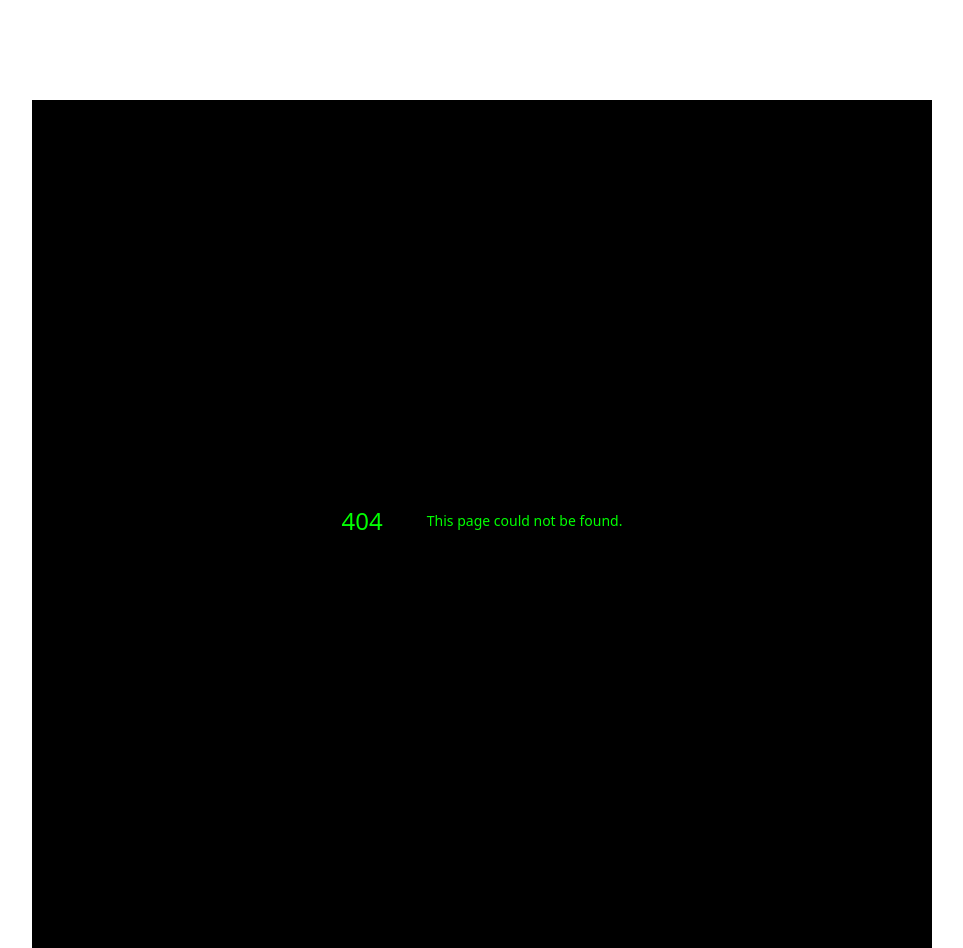
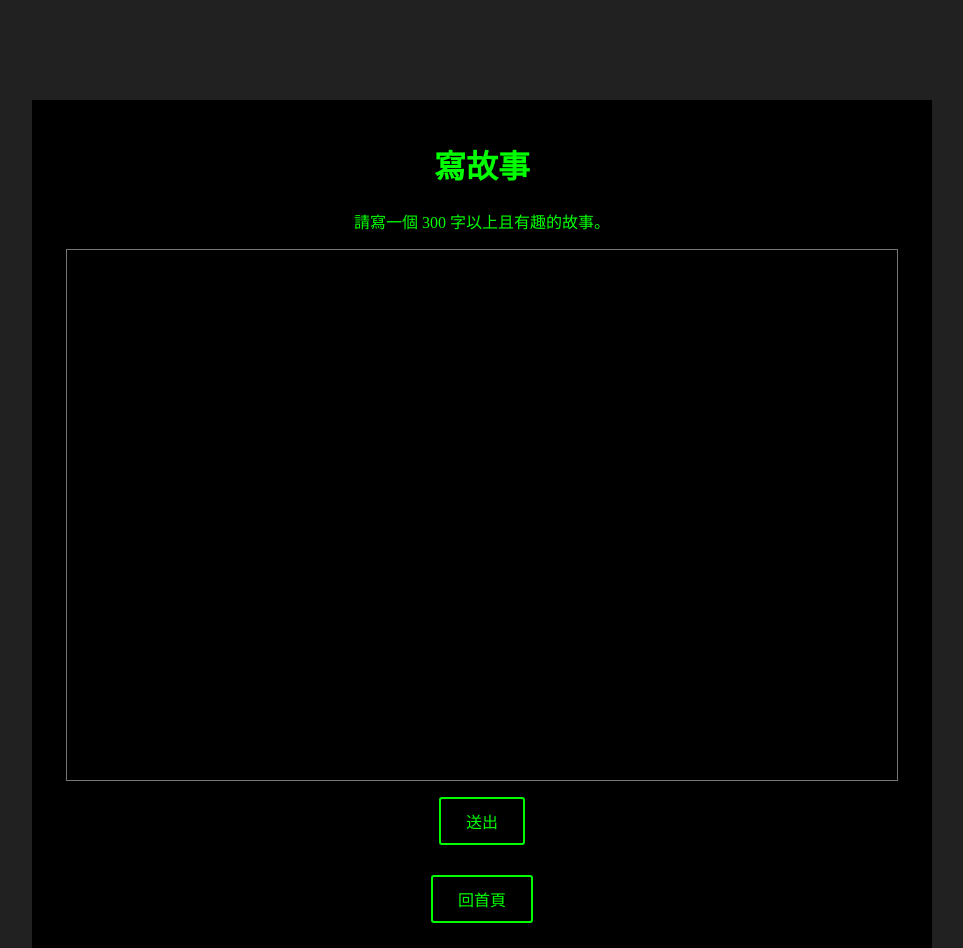
Before and after one commit to HiZollo/hz4ann-flag, a Next.js app: page /levels/19 in a window 1280 px wide. Before the commit this address had no page. Shown: the top 948 px of the page, without its empty margins (158-1121 px from the left). Built offline with nearby package versions, Linux system fonts and the light colour scheme.

Commit message:
chore: add level19 interesting

```diff
--- a/data/flags.json
+++ b/data/flags.json
@@ -12,6 +12,7 @@
   "LEVEL13_STORYTELLER": "hz4ann_flag_{story_composer_m}",
   "LEVEL14_Q": "hz4ann_flag_{0b2c4db71}",
   "LEVEL15_FORMULA": "hz4ann_flag_{aw974ty9p}",
+  "LEVEL19_INTERESTING": "hz4ann_flag_{have趣inside_abk929k}",
   "LEVEL16_BOUNCE": "hz4ann_flag_{bounci_ball}",
   "LEVEL23_GEO": "hz4ann_flag_{567ijnbvcd}"
 }
--- /dev/null
+++ b/pages/levels/19.tsx
@@ -0,0 +1,55 @@
+import { useState, useRef } from 'react'
+import { Button } from '@/components/button'
+import { PopupWrapper } from '@/components/popup'
+import styles from '@/styles/Interesting.module.css'
+
+import Flags from '@/data/flags.json'
+
+export default function () {
+  const [story, setStory] = useState("")
+
+  const [not300, setNot300] = useState(false)
+  const [notInteresting, setNotInteresting] = useState(false)
+  const [win, setWin] = useState(false)
+  const [end, setEnd] = useState(false)
+
+  const handleChange = (e: React.ChangeEvent<HTMLTextAreaElement>) => {
+    setStory(e.currentTarget.value)
+  }
+
+  const submit = () => {
+    if (end) return
+
+    if (story.trim().length < 300) {
+      setNot300(true)
+    }
+
+    else if (!story.includes("趣")) {
+      setNotInteresting(true)
+    }
+
+    else {
+      setWin(true)
+    }
+
+    setEnd(true)
+  }
+
+  return (
+    <>
+      <h1>寫故事</h1>
+      請寫一個 300 字以上且有趣的故事。
+      <textarea className={styles.textarea} value={story} onChange={handleChange} disabled={end} />
+      <Button text="送出" onClick={submit} disabled={end}/>
+      <PopupWrapper open={not300} handleClose={() => setNot300(false)}>
+        你的故事不到 300 字。
+      </PopupWrapper>
+      <PopupWrapper open={notInteresting} handleClose={() => setNotInteresting(false)}>
+        你的故事完全是無趣的呢。
+      </PopupWrapper>
+      <PopupWrapper open={win} handleClose={() => setWin(false)}>
+        {Flags.LEVEL19_INTERESTING}
+      </PopupWrapper>
+    </>
+  )
+}
--- /dev/null
+++ b/styles/Interesting.module.css
@@ -0,0 +1,10 @@
+.textarea {
+  background-color: #000;
+  padding: 15px;
+  margin: 16px;
+  color: #01ff01;
+  font-size: 16px;
+  resize: none;
+  width: calc(100% - 30px);
+  height: 500px;
+}
```
